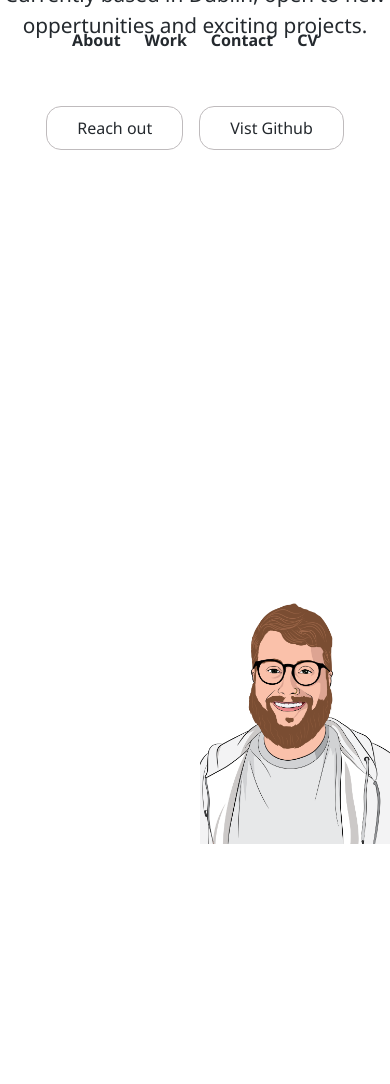
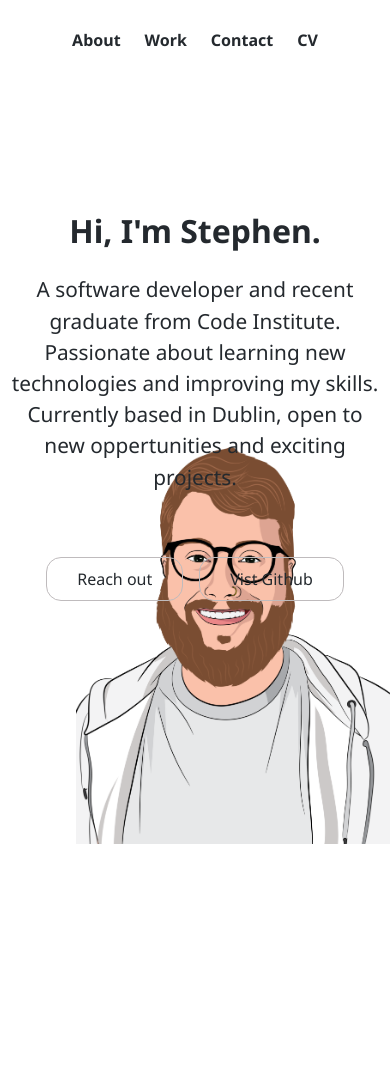
Before and after one commit to nemixu/portfolio, a Django app: page / in a window 390 px wide. Shown: the top 1084 px of the page. Run offline with Django 3.2, Linux system fonts and the light colour scheme; some libraries are stand-ins or nearby versions.

Commit message:
butchered the life out of this css but sure look I should have done mobile first on this project lol.

```diff
--- a/static/css/base.css
+++ b/static/css/base.css
@@ -253,6 +253,10 @@ p {
     transition: all 0.3s ease-in-out;
 }
 
+.intro-paragraph{
+    font-size: 1.3em;
+}
+
 footer {
 
     bottom: 0;
@@ -280,14 +284,137 @@ footer {
     background-image: -webkit-linear-gradient(90deg, rgba(0, 0, 0, .2) 25%, transparent 25%, transparent 50%, rgba(0, 0, 0, .2) 50%, rgba(0, 0, 0, .2) 75%, transparent 75%, transparent)
 }
 
+#name-landing {
+    font-size: 1em;
+}
+
+/* 4k Screens */
 @media only screen
-  and (max-width: 1765px) {
-      .landing-image {
-          padding-top: 575px;
+  and (max-width: 2560px) {
+    .landing-image {
+        padding-top: 85px;
           transition: all 0.3s ease-in-out;
       }
 
-      .into-container {
-        bottom: 1100px;
+    .into-container {
+        bottom: 760px;
+    }
+
+    .intro-paragraph {
+         font-size: 1.5em;
+     }
+
+    #name-landing {
+         font-size: 5em;
+     }
+}
+
+/* 23" screens */
+@media only screen and (max-width: 1920px) {
+    .landing-image {
+          padding-top: 25px;
+          transition: all 0.3s ease-in-out;
+    }
+
+    .into-container {
+        bottom: 790px;
+    }
+
+    .intro-paragraph {
+        font-size: 1.3em;
+    }
+
+    #name-landing{
+        font-size: 4em;
     }
   }
+
+/* Laptops */
+@media only screen and (max-width: 1280px) {
+    .landing-image {
+        padding-top: 175px;
+        transition: all 0.3s ease-in-out;
+    }
+
+    .into-container {
+        bottom: 600px;
+    }
+
+    .intro-paragraph{
+        font-size: 1em;
+    }
+
+}
+
+/* Tablets*/
+@media only screen and (max-width: 1024px) {
+    .into-container {
+        bottom: 1120px;
+    }
+
+    .landing-image {
+        padding-top: 467px;
+        transition: all 0.3s ease-in-out;
+    }
+
+}
+
+@media only screen and (max-width: 768px) {
+    .into-container {
+        bottom: 850px;
+    }
+
+    .landing-image {
+        padding-top: 457px;
+    }
+}
+
+/* Iphone 6/7/8/plus */
+@media only screen and (max-width: 414px) {
+    .into-container {
+        bottom: 680px;
+        padding-left: 20px;
+        padding-right: 20px;
+    }
+
+    .landing-image {
+        padding-top: 400px;
+    }
+
+    .intro-paragraph {
+        font-size: 1.1em;
+    }
+
+    #name-landing {
+        font-size: 2em;
+    }
+}
+
+/*Iphone X styling*/
+@media only screen and (max-width: 375px) {
+    .into-container {
+        bottom: 742px;
+        padding-left: 20px;
+        padding-right: 20px;
+    }
+
+    .landing-image {
+        padding-top: 400px;
+    }
+
+    .intro-paragraph {
+        font-size: 1.1em;
+    }
+
+    #name-landing {
+        font-size: 2em;
+    }
+}
+
+@media only screen
+    and (device-width :  375px)
+    and (device-height : 667px) {
+        .into-container {
+            bottom: 612px;
+    }
+}
```
